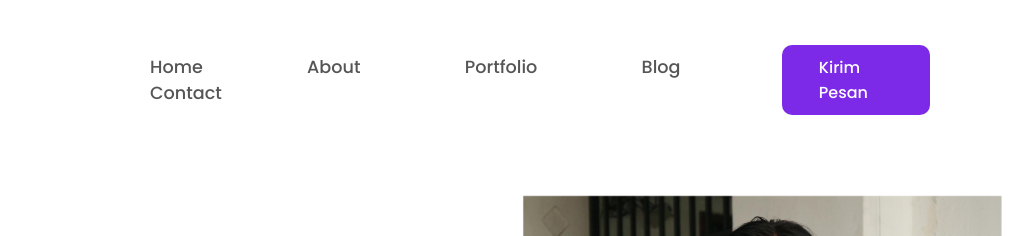
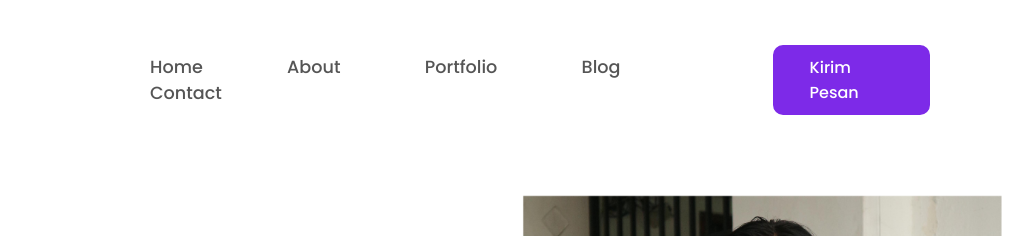
Before and after one commit to MircoRoberto/website-portofolio, a plain HTML site: page index.html in a window 1280 px wide. Shown: the top 236 px of the page, 250-1280 px from the left. Drawn offline with Linux system fonts and the light colour scheme.

Commit message:
Update style.css

```diff
--- a/style.css
+++ b/style.css
@@ -34,7 +34,7 @@ header {
     font-size: 1.1em;
     color: #555;
     text-decoration: none;
-    margin-right: 100px;
+    margin-right: 80px;
     font-weight: 500;
     transition: .3s;
 }
```
